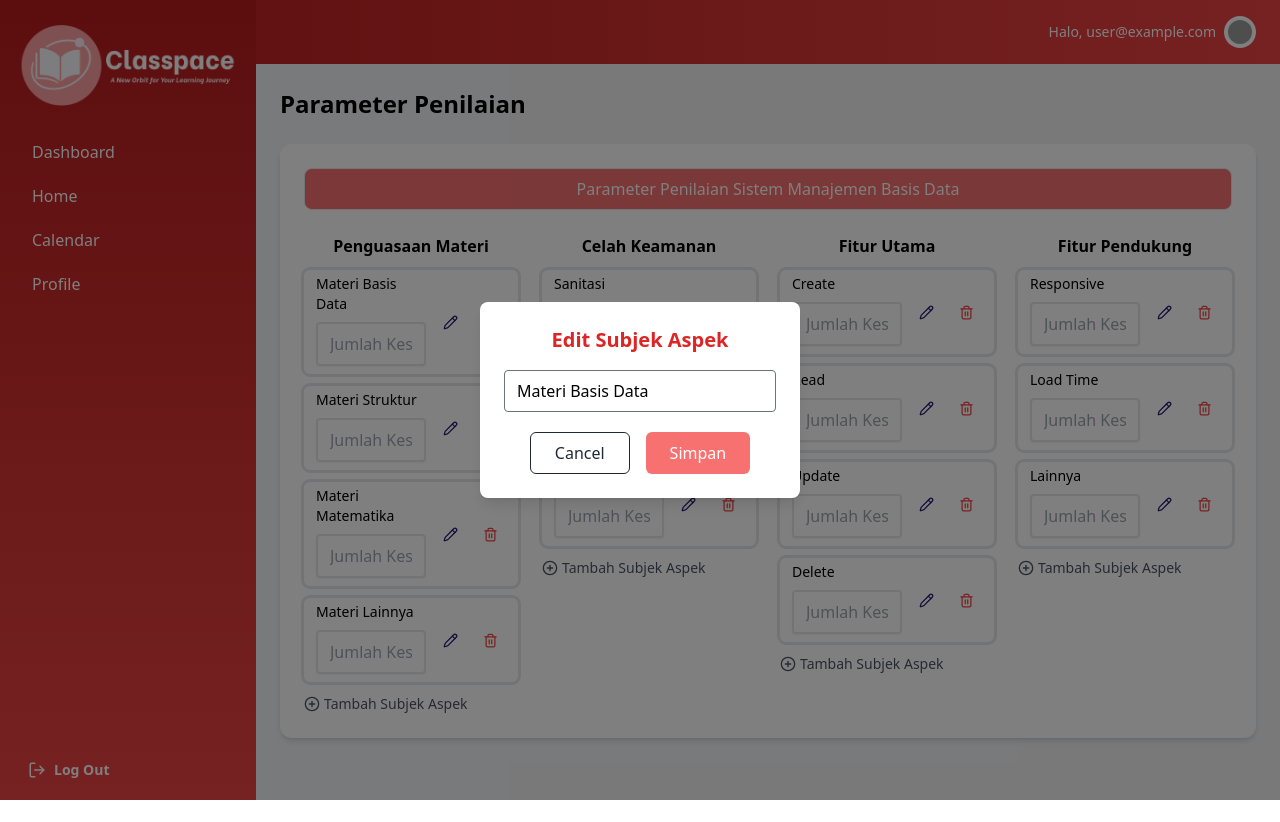
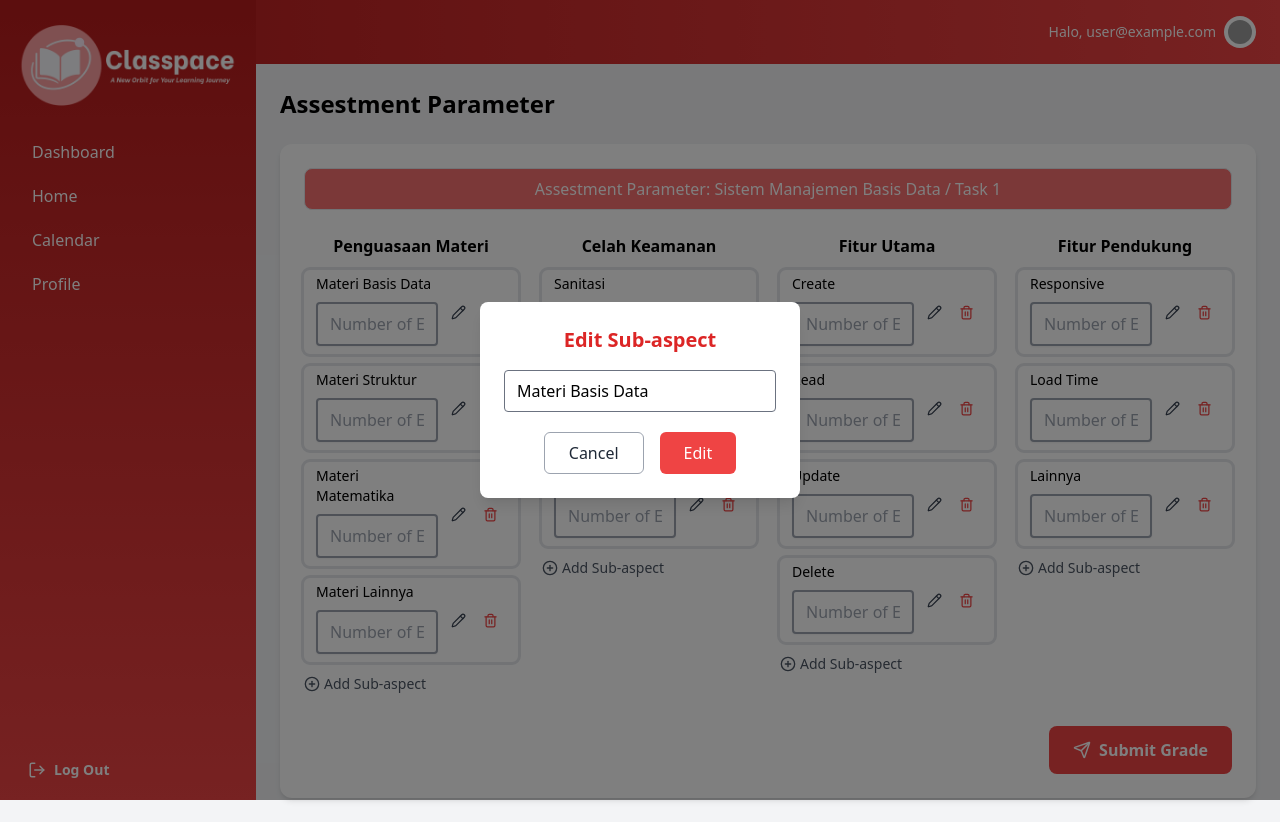
Before and after one commit to Eeja07/course-webapp-project, a React (Vite) app in the folder client/: page /grade in a window 1280 px wide. Both pictures are taken after a click on the button 450 px from the left and 322 px from the top of the page. Before the commit the page ends 800 px from the top, so only its background shows below. Built offline with nearby package versions, Linux system fonts and the light colour scheme; grey boxes are pictures that could not be loaded.

Commit message:
Fix: grade page

```diff
--- a/client/src/grade.jsx
+++ b/client/src/grade.jsx
@@ -1,7 +1,8 @@
 import React, { useState } from "react";
-import { PlusCircle, Pencil, Trash2 } from "lucide-react";
+import { PlusCircle, Pencil, Trash2, Send } from "lucide-react";
 import Sidebar from "./sidebar";
 import Header from "./header";
+import axios from 'axios';
 
 const Grade = () => {
   const [sidebarOpen, setSidebarOpen] = useState(false);
@@ -24,12 +25,15 @@ const Grade = () => {
     },
   ]);
 
+  const [scores, setScores] = useState({});
   const [showAddModal, setShowAddModal] = useState(false);
   const [showEditModal, setShowEditModal] = useState(false);
   const [showDeleteModal, setShowDeleteModal] = useState(false);
   const [newAspectName, setNewAspectName] = useState("");
   const [currentColIndex, setCurrentColIndex] = useState(null);
   const [currentAspectIndex, setCurrentAspectIndex] = useState(null);
+  const [invalidFields, setInvalidFields] = useState([]);
+
 
   const openAddModal = (colIndex) => {
     setCurrentColIndex(colIndex);
@@ -77,47 +81,88 @@ const Grade = () => {
     }
   };
 
+  const handleSubmit = async () => {
+    const emptyFields = Object.entries(scores)
+      .filter(([key, value]) => value.trim() === "")
+      .map(([key]) => key);
+
+    if (emptyFields.length > 0) {
+      setInvalidFields(emptyFields);
+      alert("Semua jumlah kesalahan harus diisi sebelum submit!");
+      return;
+    }
+
+    setInvalidFields([]);
+    const payload = {
+      parameter: "Sistem Manajemen Basis Data",
+      data: scores,
+    };
+
+    try {
+      const response = await axios.post('/api/grade-submit', payload); //ganti API yang sesuai ja
+
+      console.log('Submit successful:', response.data);
+      alert("Data berhasil dikirim!");
+    } catch (error) {
+      console.error('Submit failed:', error);
+      alert("Terjadi kesalahan saat mengirim data.");
+    }
+  };
+
   return (
     <div className="bg-gray-100 min-h-screen pt-16">
       <Sidebar isOpen={sidebarOpen} onClose={() => setSidebarOpen(false)} />
       <Header onToggleSidebar={() => setSidebarOpen((prev) => !prev)} />
 
       <main className="p-4 md:p-6 md:ml-64 flex flex-col">
-        <h1 className="text-2xl font-bold mb-6 text-left">Parameter Penilaian</h1>
+        <h1 className="text-2xl font-bold mb-6 text-left">Assestment Parameter</h1>
 
         <div className="bg-white p-6 rounded-xl shadow-md max-w-7xl w-full mx-auto">
           <div className="bg-red-400 text-white border text-center font-medium p-2 mb-6 rounded-lg">
-            Parameter Penilaian Sistem Manajemen Basis Data
+            Assestment Parameter: Sistem Manajemen Basis Data / Task 1
           </div>
+
           <div className="grid grid-cols-1 md:grid-cols-2 lg:grid-cols-4 gap-6">
             {columns.map((col, colIndex) => (
               <div key={colIndex}>
                 <h2 className="text-center font-semibold mb-3">{col.title}</h2>
                 {col.aspects.map((aspect, i) => (
-                  <div key={i} className="flex items-center mb-3 gap-2 outline outline-gray-200 px-3 py-1 rounded-md gap-1">
+                  <div key={i} className="flex items-center mb-3 gap-1 outline outline-gray-200 px-3 py-1 rounded-md">
                     <div className="flex-1">
                       <p className="text-sm mb-1">{aspect}</p>
                       <input
                             type="text"
-                        placeholder="Jumlah Kesalahan"
-                        className="w-full px-3 py-2 border-2 border-gray-200 rounded shadow-sm my-1"
+                            placeholder="Number of Error(s)"
+                            className={`w-full px-3 py-2 border-2 rounded shadow-sm my-1 ${
+                                invalidFields.includes(`${col.title}-${aspect}`)
+                                ? "border-red-500"
+                                : "border-gray-400"
+                            }`}
+                            value={scores[`${col.title}-${aspect}`] || ""}
+                            onChange={(e) =>
+                                setScores((prev) => ({
+                                ...prev,
+                                [`${col.title}-${aspect}`]: e.target.value,
+                                }))
+                            }
                             />
                     </div>
-                    {/* Edit button */}
+                    <div className="flex items-center">
                       <button
                         onClick={() => openEditModal(colIndex, i, aspect)}
-                            className="h-8 w-8 flex items-center justify-center hover:bg-blue-50 rounded-md transition"
+                        className="h-8 w-8 flex items-center justify-center hover:bg-gray-200 rounded-md transition"
                         title="Edit"
                       >
-                            <Pencil size={15} className="text-[#29166e]" />
+                        <Pencil size={15} className="text-gray-700" />
                       </button>
                       <button
                         onClick={() => openDeleteModal(colIndex, i)}
-                            className="h-8 w-8 flex items-center justify-center hover:bg-red-50 rounded-md transition"
-                            title="Hapus"
+                        className="h-8 w-8 flex items-center justify-center hover:bg-red-100 rounded-md transition"
+                        title="Delete"
                       >
                         <Trash2 size={15} className="text-red-500" />
                       </button>
+                    </div>
                   </div>
                 ))}
                 <button
@@ -125,10 +170,21 @@ const Grade = () => {
                   className="flex items-center text-sm text-gray-600 mt-2 hover:text-black hover:underline transition"
                 >
                   <PlusCircle className="w-4 h-4 mr-1" />
-                  Tambah Subjek Aspek
+                  Add Sub-aspect
                 </button>
               </div>
             ))}
+          </div>
+
+          {/* Tombol Submit */}
+          <div className="flex justify-end mt-8">
+            <button
+            onClick={handleSubmit}
+            className="flex items-center gap-2 px-6 py-3 bg-red-500 hover:bg-red-700 text-white rounded-lg font-semibold transition"
+            >
+            <Send size={18} className="text-white" />
+            Submit Grade
+            </button>
           </div>
         </div>
       </main>
@@ -137,10 +193,10 @@ const Grade = () => {
       {showAddModal && (
         <div className="fixed inset-0 flex items-center justify-center bg-black bg-opacity-50 z-50">
           <div className="bg-white rounded-lg shadow-lg p-6 w-80 text-center">
-            <h2 className="text-xl font-bold text-red-600 mb-4">Tambah Subjek Aspek</h2>
+            <h2 className="text-xl font-bold text-red-600 mb-4">Add Sub-aspect</h2>
             <input
               type="text"
-              placeholder="Nama Subjek Aspek"
+              placeholder="Sub-aspect Name"
               value={newAspectName}
               onChange={(e) => setNewAspectName(e.target.value)}
               className="w-full px-3 py-2 border rounded mb-5 border-gray-500"
@@ -148,15 +204,15 @@ const Grade = () => {
             <div className="flex justify-center space-x-4">
               <button
                 onClick={() => setShowAddModal(false)}
-                className="px-6 py-2 border border-gray-800 text-gray-800 rounded-md hover:bg-red-100 transition-all"
+                className="px-6 py-2 border border-gray-400 text-gray-800 rounded-md hover:bg-red-100 transition-all"
               >
                 Cancel
               </button>
               <button
                 onClick={handleAddAspect}
-                className="px-6 py-2 bg-red-400 text-white rounded-md hover:bg-red-500 transition-all"
+                className="px-6 py-2 bg-red-500 text-white rounded-md hover:bg-red-600 transition-all"
               >
-                Tambah
+                Add
               </button>
             </div>
           </div>
@@ -167,7 +223,7 @@ const Grade = () => {
       {showEditModal && (
         <div className="fixed inset-0 flex items-center justify-center bg-black bg-opacity-50 z-50">
           <div className="bg-white rounded-lg shadow-lg p-6 w-80 text-center">
-            <h2 className="text-xl font-bold text-red-600 mb-4">Edit Subjek Aspek</h2>
+            <h2 className="text-xl font-bold text-red-600 mb-4">Edit Sub-aspect</h2>
             <input
               type="text"
               placeholder="Nama Subjek Aspek"
@@ -178,15 +234,15 @@ const Grade = () => {
             <div className="flex justify-center space-x-4">
               <button
                 onClick={() => setShowEditModal(false)}
-                className="px-6 py-2 border border-gray-800 text-gray-800 rounded-md hover:bg-red-100 transition-all"
+                className="px-6 py-2 border border-gray-400 text-gray-800 rounded-md hover:bg-red-100 transition-all"
               >
                 Cancel
               </button>
               <button
                 onClick={handleEditAspect}
-                className="px-6 py-2 bg-red-400 text-white rounded-md hover:bg-red-500 transition-all"
+                className="px-6 py-2 bg-red-500 text-white rounded-md hover:bg-red-600 transition-all"
               >
-                Simpan
+                Edit
               </button>
             </div>
           </div>
@@ -197,20 +253,20 @@ const Grade = () => {
       {showDeleteModal && (
         <div className="fixed inset-0 flex items-center justify-center bg-black bg-opacity-50 z-50">
           <div className="bg-white rounded-lg shadow-lg p-6 w-80 text-center">
-            <h2 className="text-xl font-bold text-red-600 mb-4">Hapus Subjek Aspek</h2>
-            <p className="text-gray-800 mb-5">Yakin ingin menghapus subjek aspek ini?</p>
+            <h2 className="text-xl font-bold text-red-600 mb-4">Delete Sub-aspect</h2>
+            <p className="text-gray-800 mb-5">Are you sure?</p>
             <div className="flex justify-center space-x-4">
               <button
                 onClick={() => setShowDeleteModal(false)}
                 className="px-6 py-2 border border-gray-800 text-gray-800 rounded-md hover:bg-red-100 transition-all"
               >
-                Batal
+                Cancel
               </button>
               <button
                 onClick={handleDeleteAspect}
-                className="px-6 py-2 bg-red-400 text-white rounded-md hover:bg-red-500 transition-all"
+                className="px-6 py-2 bg-red-500 text-white rounded-md hover:bg-red-600 transition-all"
               >
-                Hapus
+                Delete
               </button>
             </div>
           </div>
```
Lines whose indentation alone changed are shown as unchanged.
